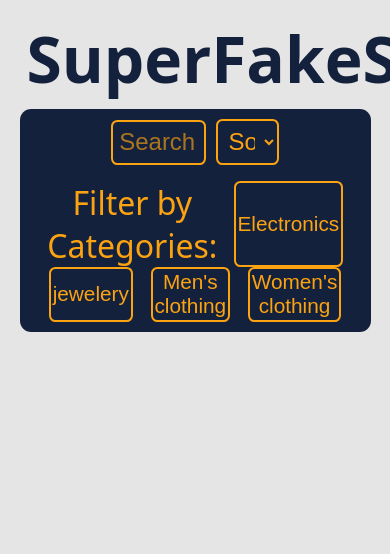
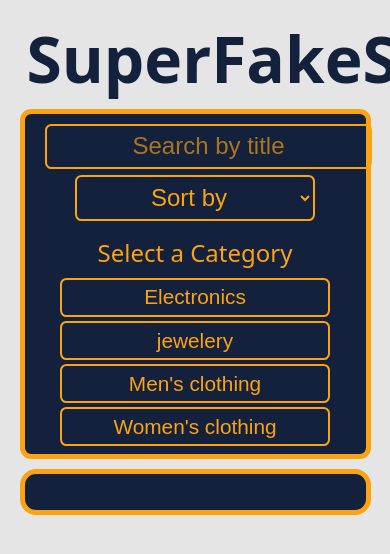
Before and after one commit to samuelaliyari/Project-SuperFakeStore, a plain HTML site: page index.html in a window 390 px wide. Shown: the top 554 px of the page. Drawn offline with Linux system fonts and the light colour scheme; no server answers.

Commit message:
Responsiv

```diff
--- a/assets/scss/style.scss
+++ b/assets/scss/style.scss
@@ -35,6 +35,7 @@ body {
         font-size: 4rem;
     }
     header {
+        border: 5px solid #FCA311;
         text-align: center;
         background-color: #14213D;
         color: #FCA311;
@@ -42,7 +43,7 @@ body {
         border-radius: 0.7rem;
         input {
             font-size: 1.5rem;
-            width: 30%;
+            min-width: 30%;
             border-radius: 0.4rem;
             padding: 0.4rem;
             background-color: #14213d00;
@@ -59,7 +60,7 @@ body {
         }
         select {
             font-size: 1.5rem;
-            width: 20%;
+            min-width: 20%;
             border-radius: 0.4rem;
             padding: 0.4rem;
             background-color: #14213d00;
@@ -70,30 +71,30 @@ body {
             &:focus {
                 outline: none;
             }
-
-
         }
         div {
             margin-top: 4%;
             margin-bottom: 1%;
-            display: flex;
-            justify-content: space-evenly;
-            font-size: 2rem;
-            gap: 2%;
-            flex-wrap: wrap;
-            flex: 1;
+
+            div {
+                display: grid;
+                grid-template-columns: repeat(auto-fit, minmax(150px, 270px));
+                gap: 1%;
+                margin-top: 3%;
+                justify-content: space-around;
+            }
             p {
-                flex-basis: 25%;
+                font-size: 1.5rem;
             }
             button {
-                flex-basis: 15%;
                 font-size: 1.3rem;
                 background-color: #14213d00;
                 border: 2px solid #FCA311;
                 color: #FCA311;
                 border-radius: 0.4rem;
-                padding: 0.5%;
+                padding: 2%;
                 transition: all 300ms ease;
+                margin-bottom: 1%;
                 &:hover {
                     background-color: #FCA311;
                     color: #14213D;
@@ -102,16 +103,20 @@ body {
         }
     }
     main {
-
+        border: 5px solid #FCA311;
+        background-color: #14213D;
+        padding: 5%;
+        border-radius: 1rem;
         display: grid;
-        grid-template-columns: repeat(auto-fit, minmax(200px, 420px));
+        grid-template-columns: repeat(auto-fit, minmax(200px, 345px));
         margin-block: 3%;
         justify-content: space-evenly;
-        gap: 1%;
+        gap: 1.3rem;
 
         article {
             background-color: white;
             border-radius: 0.5rem;
+            border: 5px solid #5b5b5b;
             div {
                 &:nth-of-type(1){
                     text-align: left;
@@ -132,6 +137,7 @@ body {
                     justify-content: space-between;
                     border-top:1px solid #14213D;
                     padding:4% 8%;
+                    height: 13%;
                     align-items: center;
 
                     h3 {
--- a/index.html
+++ b/index.html
@@ -19,11 +19,13 @@
                 </select>
             </form>
             <div>
-                <p>Filter by Categories:</p>
-                <button>Electronics</button>
-                <button>jewelery</button>
-                <button>Men's clothing</button>
-                <button>Women's clothing</button>
+                <p>Select a Category</p>
+                <div>
+                    <button>Electronics</button>
+                    <button>jewelery</button>
+                    <button>Men's clothing</button>
+                    <button>Women's clothing</button>
+                </div>
             </div>
         </section>
     </header>
```
Also changed, not shown: assets/css/style.css, 1 other file.
